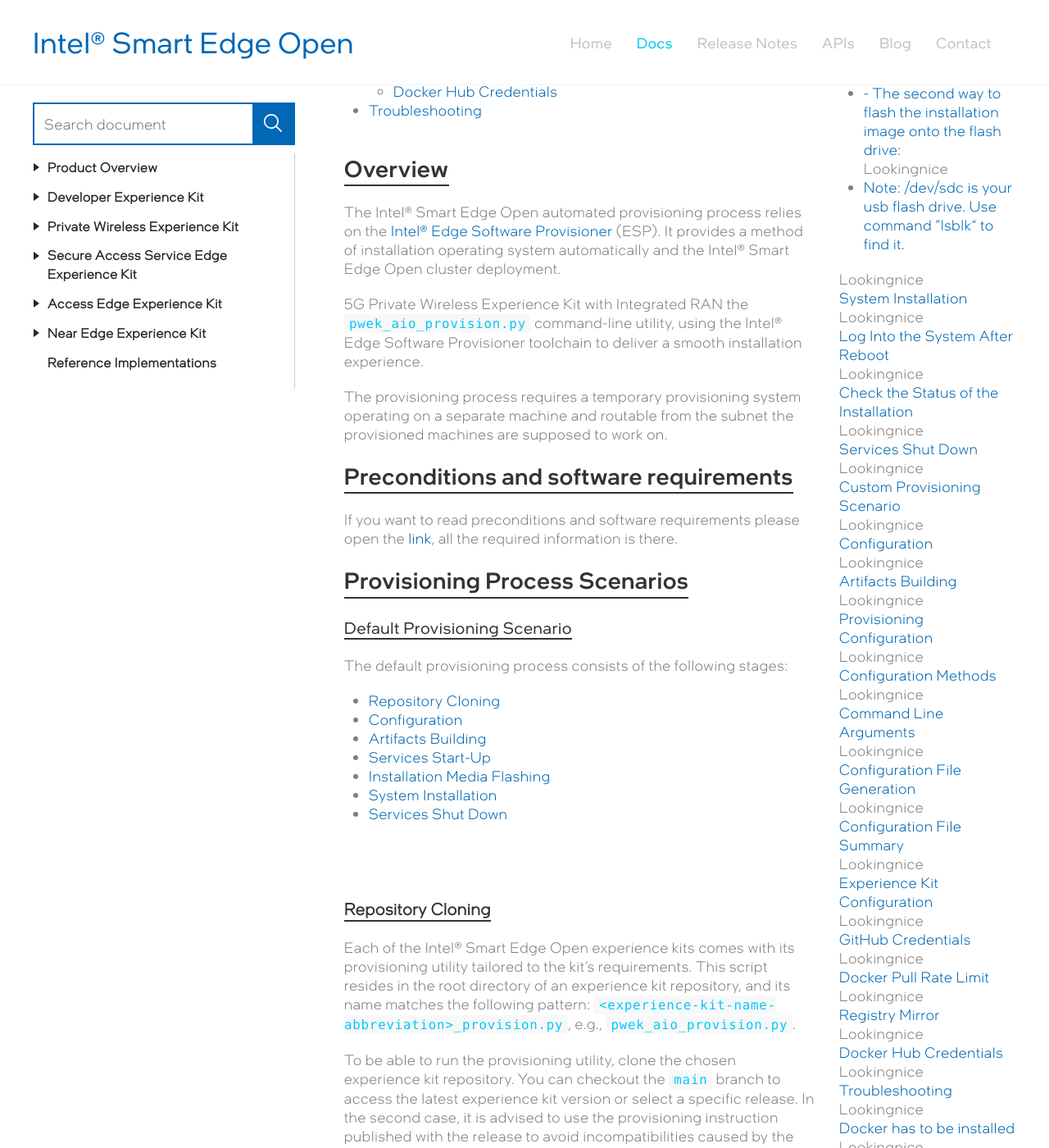
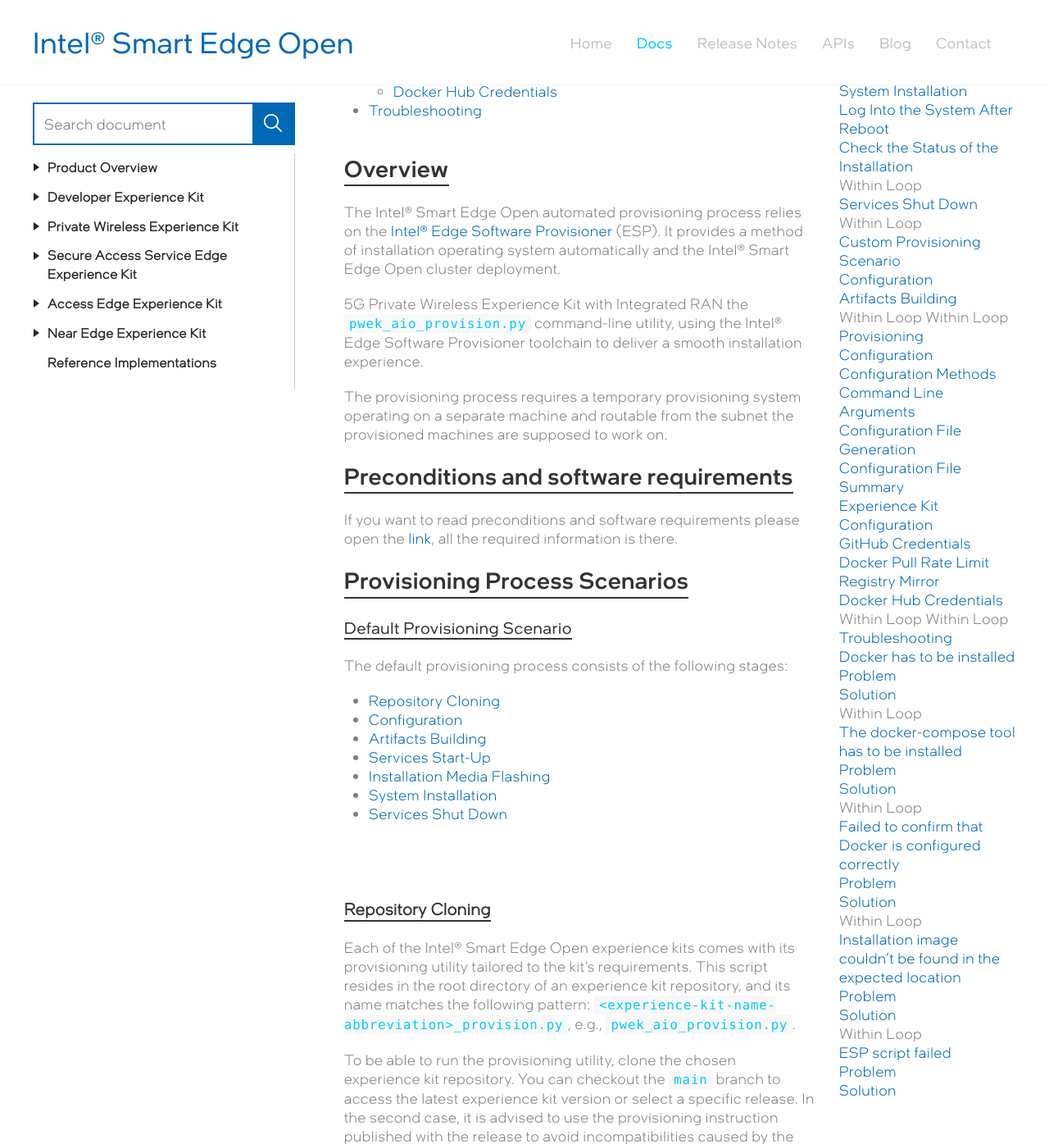
Before and after one commit to intelsmartedgeons/docs, a Jekyll site: the page built from experience-kits/provisioning/provisioning_pwek.md, in a window 1280 px wide and 1400 px high, scrolled down 731 px. Shown: the whole window at 82% size. Built offline with Jekyll 4.4.1, drawn with Linux system fonts in a browser that asks for light colours; some web fonts are replaced; our own code applies the rules of GitHub Pages for plain Markdown files; comment, search, counter and statistics services are not loaded; some of the changed text lies outside the part shown.

Commit message:
check ul li issue in table of content

```diff
--- a/_includes/toc.html
+++ b/_includes/toc.html
@@ -92,7 +92,7 @@
             {% assign repeatCount = lastLevel | minus: currLevel %}
 
             {% for i in (1..repeatCount) %}
-                {% capture jekyll_toc %}{{ jekyll_toc }}</li></{{ listModifier }}>{% endcapture %}
+                {% capture jekyll_toc %}{{ jekyll_toc }}</li></{{ listModifier }}> {{ "Within Loop" }} {% endcapture %}
             {% endfor %}
             {% comment %}
             {% capture jekyll_toc %}{{ jekyll_toc }}</li>{% endcapture %}
@@ -103,7 +103,7 @@
             {% endcomment %}
         {% endif %}
 
-        {% capture jekyll_toc %}{{ jekyll_toc | append: "Lookingnice" }}<li{{ listItemClass }}>{{ listItem }}{% endcapture %}
+        {% capture jekyll_toc %}{{ jekyll_toc }}<li{{ listItemClass }}>{{ listItem }}{% endcapture %}
 
         {% assign lastLevel = currLevel %}
         {% assign firstHeader = false %}
```
